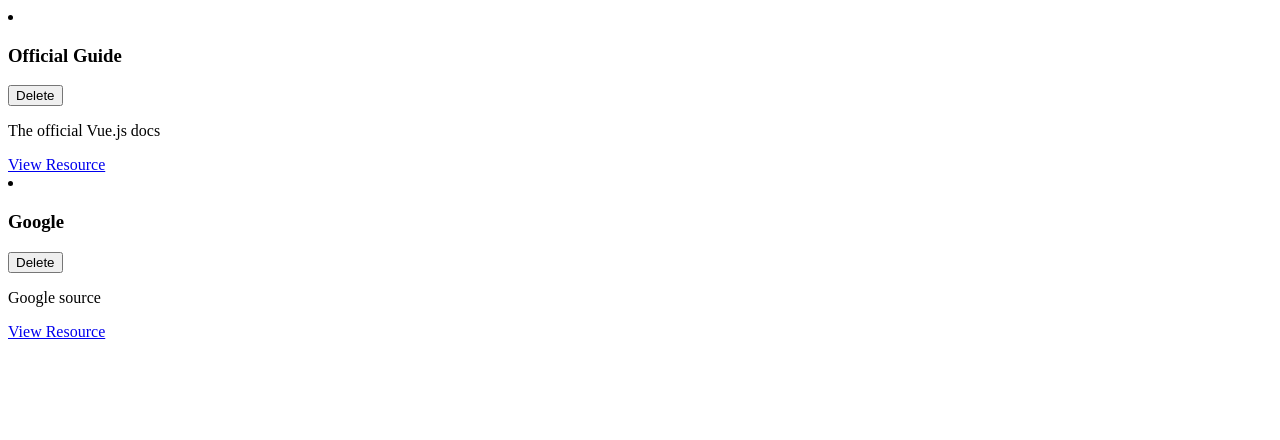
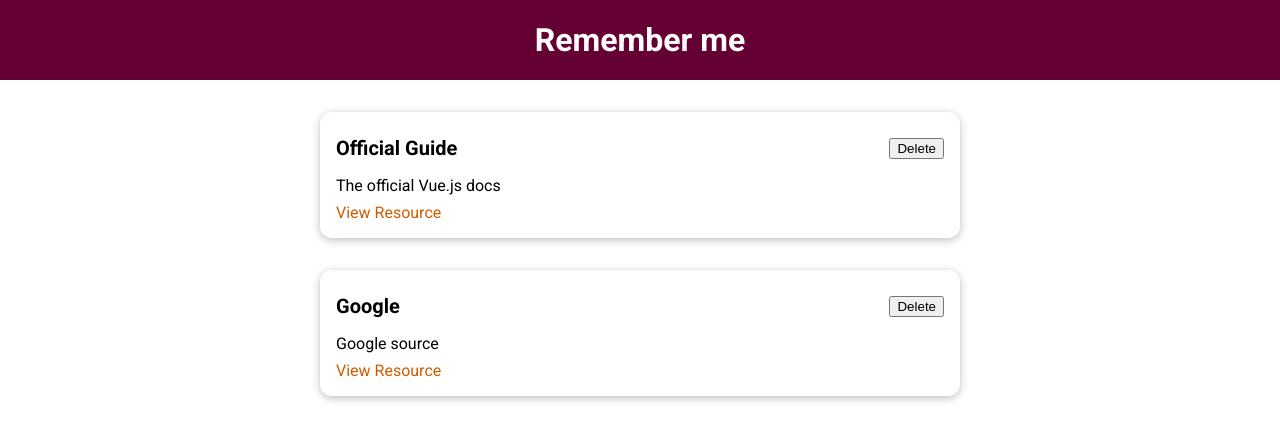
Before and after one commit to JhonathanAlfonso/Resources-Learning-Hub---Vue, a Vue app: page / in a window 1280 px wide. Shown: the top 440 px of the page. Built offline with nearby package versions, Linux system fonts and the light colour scheme.

Commit message:
feat: basic ui layout

```diff
--- /dev/null
+++ b/jsconfig.json
@@ -0,0 +1,5 @@
+{
+  "include": [
+    "./src/**/*"
+  ]
+}
--- a/src/App.vue
+++ b/src/App.vue
@@ -1,18 +1,19 @@
 <template>
-    <resource-item
-        v-for="resource in storedResources"
-        :key="resource.id"
-        :title="resource.title"
-        :description="resource.description"
-        :link="resource.link"
-    ></resource-item>
+    <the-header
+        :title ="'Remember me'"
+    ></the-header>
+    <stored-resource
+        :resources="storedResources"
+    ></stored-resource>
 </template>
 
 <script>
-import ResourceItem from './components/LearningResource/ResourceItem.vue'
+import TheHeader from './components/layouts/TheHeader.vue'
+import StoredResource from './components/learning-resource/StoreResource.vue'
 export default {
     components: {
-        ResourceItem
+        StoredResource,
+        TheHeader
     },
 
     data() {
@@ -35,3 +36,19 @@
     },
 }
 </script>
+
+<style>
+@import url('https://fonts.googleapis.com/css2?family=Roboto:wght@400;700&display=swap');
+
+* {
+  box-sizing: border-box;
+}
+
+html {
+  font-family: 'Roboto', sans-serif;
+}
+
+body {
+  margin: 0;
+}
+</style>
--- a/src/components/LearningResource/ResourceItem.vue
+++ /dev/null
@@ -1,24 +0,0 @@
-<template>
-    <li>
-        <div>
-            <header>
-                <h3>{{ title }}</h3>
-                <button>Delete</button>
-            </header>
-        </div>
-        <p>{{ description }}</p>
-        <nav>
-            <a :href="link">View Resource</a>
-        </nav>
-    </li>
-</template>
-
-<script>
-export default {
-    props: [
-        'title',
-        'description',
-        'link'
-    ]
-}
-</script>
--- /dev/null
+++ b/src/components/UI/BaseCard.vue
@@ -0,0 +1,15 @@
+<template>
+  <div>
+    <slot></slot>
+  </div>
+</template>
+
+<style scoped>
+div {
+  border-radius: 12px;
+  box-shadow: 0 2px 8px rgba(0, 0, 0, 0.26);
+  padding: 1rem;
+  margin: 2rem auto;
+  max-width: 40rem;
+}
+</style>
--- /dev/null
+++ b/src/components/layouts/TheHeader.vue
@@ -0,0 +1,27 @@
+<template>
+  <header>
+    <h1>{{ title }}</h1>
+  </header>
+</template>
+
+<script>
+export default {
+  props: ['title']
+}
+</script>
+
+<style scoped>
+header {
+  width: 100%;
+  height: 5rem;
+  background-color: #640032;
+  display: flex;
+  justify-content: center;
+  align-items: center;
+}
+
+header h1 {
+  color: white;
+  margin: 0;
+}
+</style>
--- /dev/null
+++ b/src/components/learning-resource/ResourceItem.vue
@@ -0,0 +1,56 @@
+<template>
+    <li>
+        <base-card>
+            <header>
+                <h3>{{ title }}</h3>
+                <button>Delete</button>
+            </header>
+            <p>{{ description }}</p>
+            <nav>
+                <a :href="link">View Resource</a>
+            </nav>
+        </base-card>
+    </li>
+</template>
+
+<script>
+export default {
+    props: [
+        'title',
+        'description',
+        'link'
+    ]
+}
+</script>
+
+<style scoped>
+li {
+  margin: auto;
+  max-width: 40rem;
+}
+
+header {
+  display: flex;
+  justify-content: space-between;
+  align-items: center;
+}
+
+h3 {
+  font-size: 1.25rem;
+  margin: 0.5rem 0;
+}
+
+p {
+  margin: 0.5rem 0;
+}
+
+a {
+  text-decoration: none;
+  color: #ce5c00;
+}
+
+a:hover,
+a:active {
+  color: #c89300;
+}
+</style>
--- /dev/null
+++ b/src/components/learning-resource/StoreResource.vue
@@ -0,0 +1,30 @@
+<template>
+      <ul>
+        <resource-item
+          v-for="resource in resources"
+          :key="resource.id"
+          :title="resource.title"
+          :description="resource.description"
+          :link="resource.link"
+        />
+    </ul>
+</template>
+<script>
+import ResourceItem from './ResourceItem'
+export default {
+  props: ['resources'],
+  components: {
+    ResourceItem
+  },
+}
+</script>
+
+<style scoped>
+ul {
+  list-style: none;
+  margin: 0;
+  padding: 0;
+  margin: auto;
+  max-width: 40rem;
+}
+</style>
--- a/src/main.js
+++ b/src/main.js
@@ -1,5 +1,9 @@
 import { createApp } from 'vue';
 
 import App from './App.vue'
+import BaseCard from './components/UI/BaseCard.vue'
 
-createApp(App).mount('#app');
+const app = createApp(App)
+
+app.component('base-card', BaseCard)
+app.mount('#app');
```
